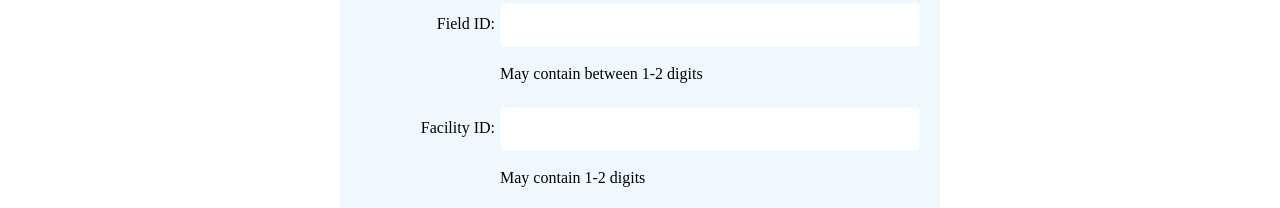
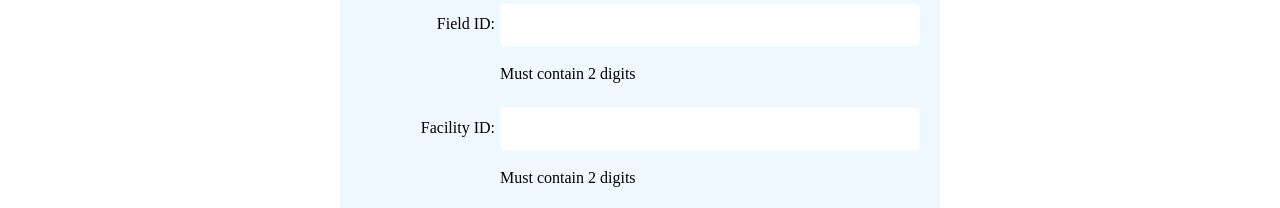
Before and after one commit to bjdev86/LotBaleApp, a website: page src/view/baleEditor.html in a window 1280 px wide. Shown: the part 322-530 px from the top of the page. Drawn offline with Linux system fonts and the light colour scheme.

Commit message:
Edited format lables

```diff
--- a/src/view/baleEditor.html
+++ b/src/view/baleEditor.html
@@ -81,7 +81,7 @@ and open the template in the editor.
                 <div id="fieldID" class="txtfld" contenteditable="true"
                      onkeypress="filterEnter(window.event)"></div>
                 <label id="fieldIDError" class="errorMsg"></label><br/>
-                <label> May contain between 1-2 digits </label>
+                <label> Must contain 2 digits </label>
             </div>
         </div>
 
@@ -96,7 +96,7 @@ and open the template in the editor.
                 <div id="facilityID" class="txtfld" contenteditable="true"
                      onkeypress="filterEnter(window.event)"></div>
                 <label id="facilityIDError" class="errorMsg"></label><br/>
-                <label> May contain 1-2 digits </label>
+                <label> Must contain 2 digits </label>
             </div>
         </div>
 
```
